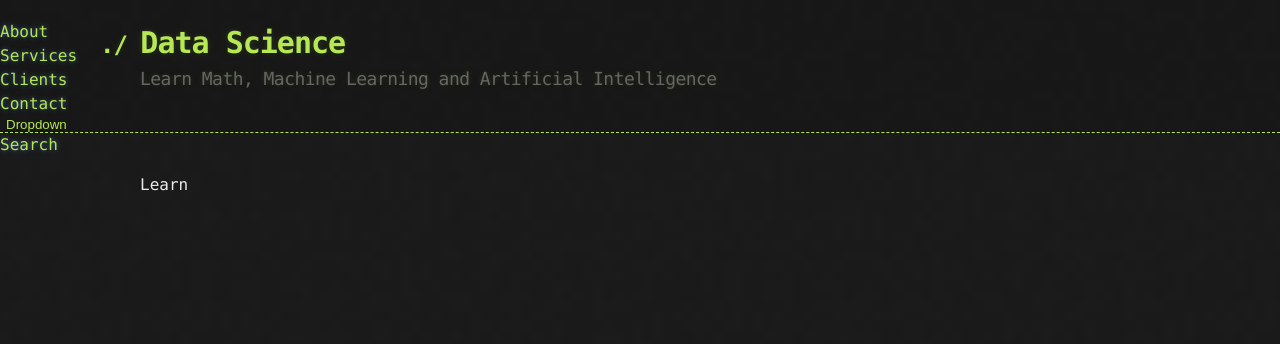
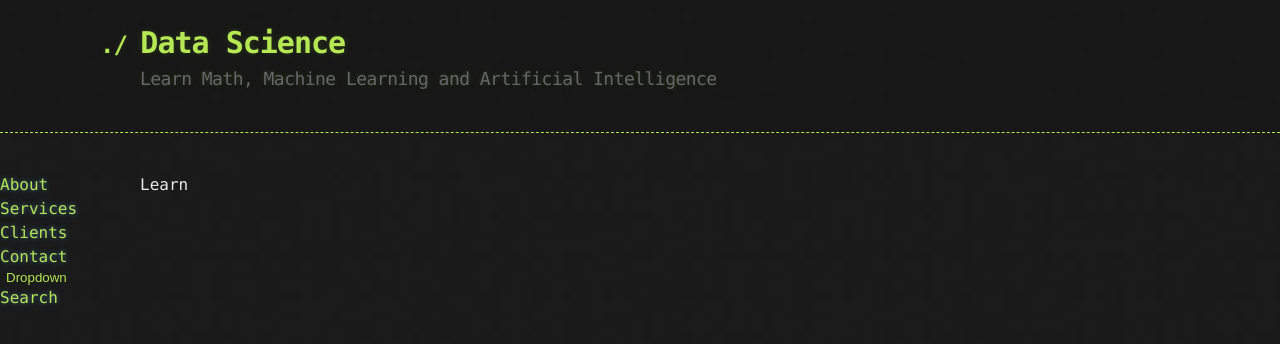
Before and after one commit to bardie/bardie.github.io, a Jekyll site: the page built from README.md, in a window 1280 px wide. Shown: the top 344 px of the page. Built offline with Jekyll 4.4.1, drawn with Linux system fonts in a browser that asks for light colours; our own code applies the rules of GitHub Pages for plain Markdown files.

Commit message:
Update jekyll-theme-hacker.scss

```diff
--- a/_sass/jekyll-theme-hacker.scss
+++ b/_sass/jekyll-theme-hacker.scss
@@ -38,7 +38,7 @@ body {
   width: 10%;
   position: fixed;
   z-index: 1;
-  top: 20px;
+  top: 1;
   left: 0;
   font-size: 16px;
   line-height: 1.5;
```
